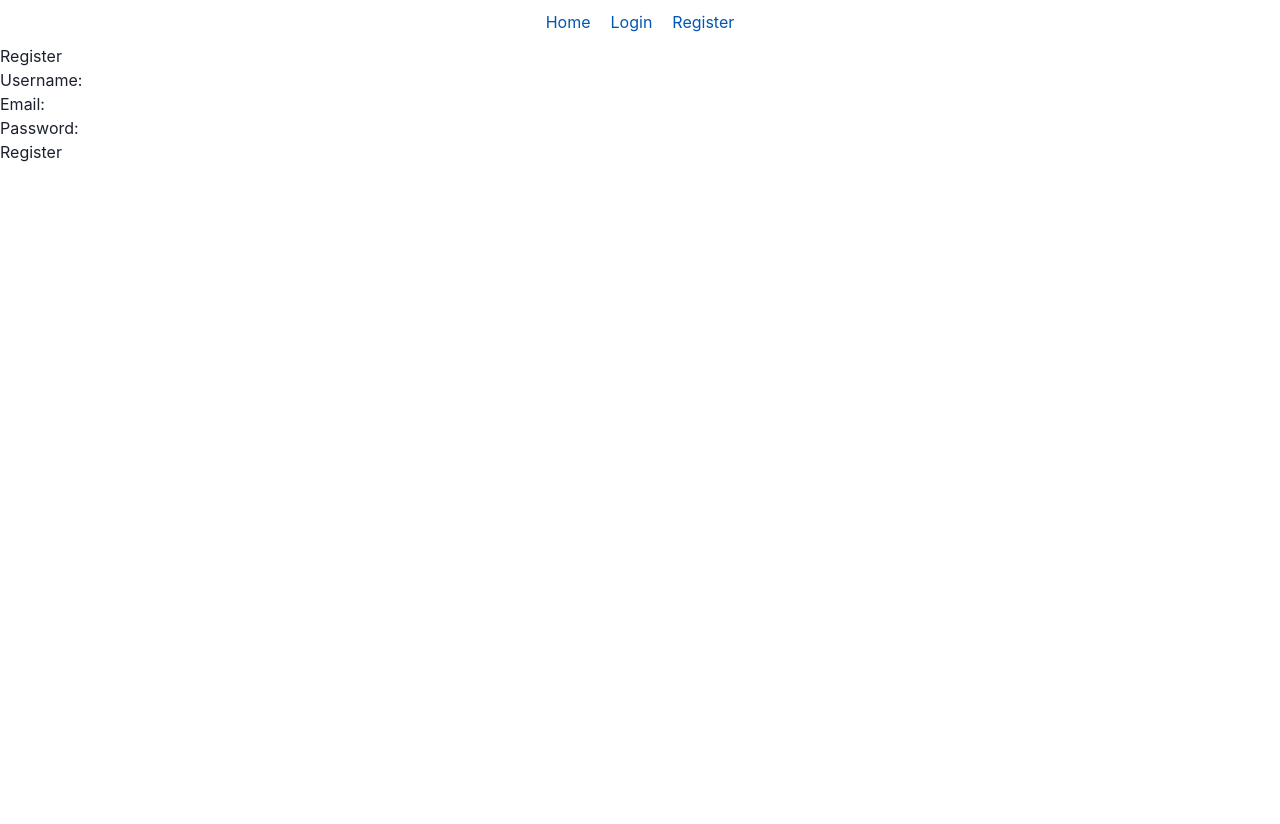
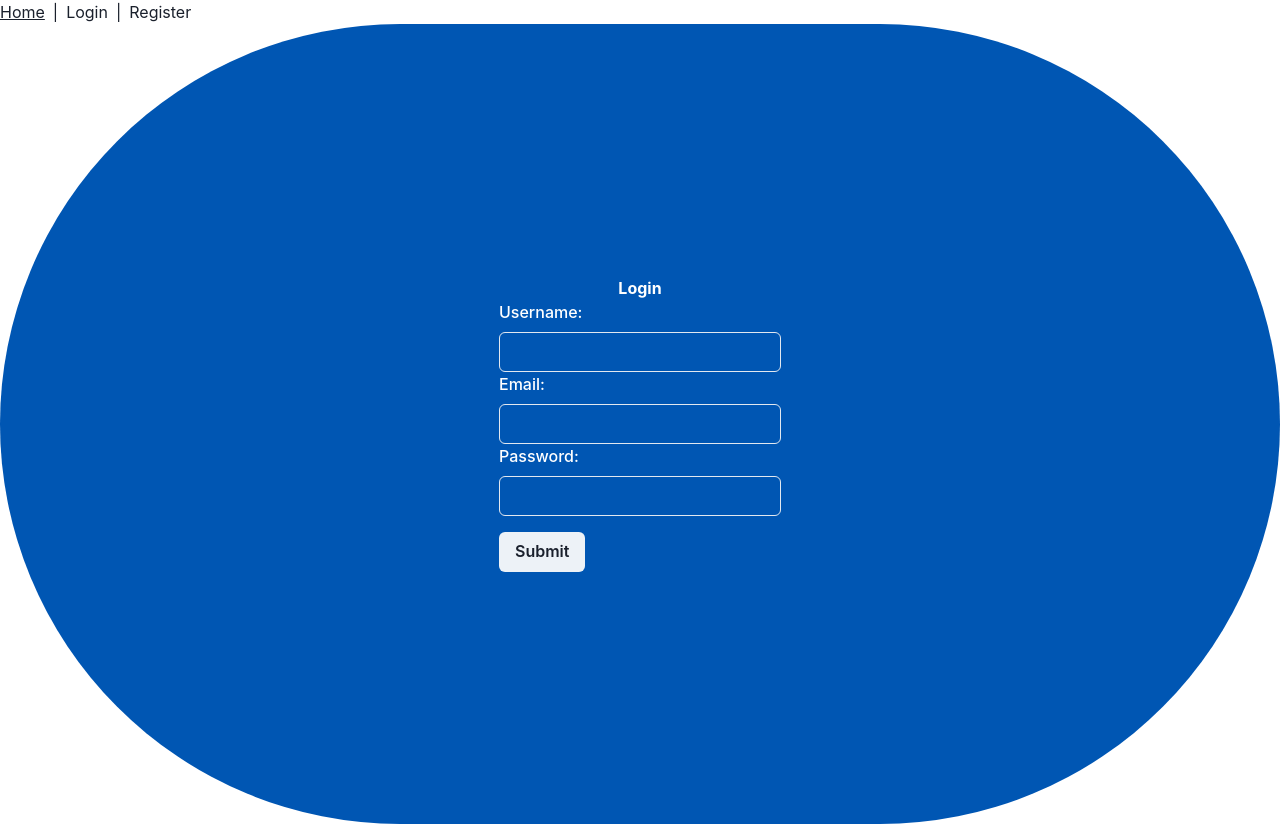
Before and after one commit to domibee/Capstone-2, a React (Create React App) app in the folder QualityRx/frontend/: page /register in a window 1280 px wide. Before the commit the page ends 800 px from the top, so only its background shows below. Built offline with nearby package versions, Linux system fonts and the light colour scheme.

Commit message:
UI updated for homepage, login and register

```diff
--- a/QualityRx/frontend/src/components/Navigation.js
+++ b/QualityRx/frontend/src/components/Navigation.js
@@ -2,16 +2,31 @@
 import React from 'react';
 import { Link } from 'react-router-dom';
 import '../styles/Navigation.css';
+import {
+  Breadcrumb,
+  BreadcrumbItem,
+  BreadcrumbLink,
+  BreadcrumbSeparator,
+} from '@chakra-ui/react'
 
 function Navigation() {
   return (
-    <nav className="navbar">
-      <div className="navbar-links">
-      <Link to="/">Home</Link>
-      <Link to="/login">Login</Link>
-      <Link to="/register">Register</Link>
-      </div>
-    </nav>
+
+    <Breadcrumb separator='|'>
+      <BreadcrumbItem>
+        <BreadcrumbLink as={Link} to='/'>
+          Home
+        </BreadcrumbLink>
+      </BreadcrumbItem>
+      <BreadcrumbItem>
+        <BreadcrumbLink as={Link} to='/login'>
+          Login
+        </BreadcrumbLink>
+      </BreadcrumbItem >
+      <BreadcrumbItem>
+      <BreadcrumbLink as={Link} to='/register'>Register</BreadcrumbLink>
+      </BreadcrumbItem>
+    </Breadcrumb>
   );
 }
 
--- a/QualityRx/frontend/src/components/medication/MedicationPrice.js
+++ b/QualityRx/frontend/src/components/medication/MedicationPrice.js
@@ -1,5 +1,6 @@
 import React, { useEffect, useState } from 'react';
 import axios from 'axios';
+import { Card, CardHeader, CardBody, CardFooter, Heading, Stack, StackDivider, Box, Text } from '@chakra-ui/react'
 
 function MedicationPrice({ medicationName }) {
     const [prices, setPrices] = useState(null);
@@ -25,9 +26,20 @@ function MedicationPrice({ medicationName }) {
     if (!prices) return <div>No pricing information available.</div>;
 
     return (
-        <div>
-            <h2>Prices for {medicationName}</h2>
-            {Object.entries(prices).map(([pharmacyName, priceInfo], index) => (
+
+        <Card>
+            <CardHeader>
+            <Heading size='md'><h2>Prices for {medicationName}</h2></Heading>
+            </CardHeader>
+
+            <CardBody>
+            <Stack divider={<StackDivider />} spacing='4'>
+                <Box>
+                <Heading size='xs' textTransform='uppercase'>
+                    Overview
+                </Heading>
+                <Text pt='2' fontSize='sm'>
+                {Object.entries(prices).map(([pharmacyName, priceInfo], index) => (
                 <div key={index}>
                     <h3>{pharmacyName}</h3>
                     <p>Retail Price: ${priceInfo.retailPrice}</p>
@@ -35,7 +47,12 @@ function MedicationPrice({ medicationName }) {
                     {/* Display additional details like BIN, PCN, etc. */}
                 </div>
             ))}
-        </div>
+                </Text>
+                </Box>
+            </Stack>
+            </CardBody>
+        </Card>
+
     );
 }
 
--- a/QualityRx/frontend/src/components/medication/MedicationSearchResult.css
+++ b/QualityRx/frontend/src/components/medication/MedicationSearchResult.css
@@ -1,41 +1,4 @@
 /* MedicationSearchResult.css */
-
-medication-results-container {
-  max-width: 800px;
-  margin: auto;
-  padding: 20px;
-  background-color: #f9f9f9;
-  border-radius: 10px;
-  box-shadow: 0 4px 8px rgba(0, 0, 0, 0.1);
-}
-
-.medication-details {
-  margin-top: 20px;
-  padding: 15px;
-  background-color: white;
-  border-radius: 8px;
-  box-shadow: 0 2px 4px rgba(0, 0, 0, 0.05);
-}
-
-.medication-details h2 {
-  color: #333;
-  margin-bottom: 15px;
-}
-
-.medication-details p {
-  margin-bottom: 10px;
-  color: #666;
-  line-height: 1.6;
-}
-
-.medication-details strong {
-  color: #333;
-}
-
-/* Prices Section */
-.prices-section {
-  margin-top: 20px;
-}
 
 /* Customization for SearchBar if needed */
 .search-bar-custom {
@@ -73,3 +36,41 @@ medication-results-container {
   width: 300px; /* Adjust the size as needed */
   height: auto;
 }
+
+medication-results-container {
+  max-width: 800px;
+  margin: auto;
+  padding: 20px;
+  background-color: #f9f9f9;
+  border-radius: 10px;
+  box-shadow: 0 4px 8px rgba(0, 0, 0, 0.1);
+
+}
+
+.medication-details {
+  margin-top: 20px;
+  padding: 15px;
+  background-color: white;
+  border-radius: 8px;
+  box-shadow: 0 2px 4px rgba(0, 0, 0, 0.05);
+}
+
+.medication-details h2 {
+  color: #333;
+  margin-bottom: 15px;
+}
+
+.medication-details p {
+  margin-bottom: 10px;
+  color: #666;
+  line-height: 1.6;
+}
+
+.medication-details strong {
+  color: #333;
+}
+
+/* Prices Section */
+.prices-section {
+  margin-top: 20px;
+}
--- a/QualityRx/frontend/src/components/medication/MedicationSearchResults.js
+++ b/QualityRx/frontend/src/components/medication/MedicationSearchResults.js
@@ -5,7 +5,8 @@ import { useSearchParams, Link } from 'react-router-dom';
 import axios from 'axios';
 import SearchBar from '../SearchBar';
 import MedicationPrice from './MedicationPrice';
-
+import { Tabs, TabList, TabPanels, Tab, TabPanel } from '@chakra-ui/react'
+import Navigation  from  '../Navigation';
 
 function MedicationSearchResults() {
   const [searchParams] = useSearchParams();
@@ -31,7 +32,7 @@ function MedicationSearchResults() {
         if (!labelData || !drugData) {
           setNoResults(true);
           return;
-        }
+        } /** TODO Must write this in the backend rather than front end for my dynamic code */
         setMedicationDetails({
           indicationsAndUsage: labelData?.indications_and_usage?.join(', ') || 'No indications and usage information available.',
           purpose: labelData?.purpose?.join(', ') || 'No purpose information available.',
@@ -74,32 +75,53 @@ function MedicationSearchResults() {
 
   // Display medication details
   return (
-    <div className="medication-results-container">
     <div className="search-bar-custom">
+      <Navigation/>
       <div className="search-bar-with-logo">
         <Link to="/">
           <img src="/QualityRx-logo.png" alt="QualityRx Logo" className="logo-small" />
         </Link>
+       <SearchBar />
     </div>
-      <SearchBar />
-      <MedicationPrice medicationName={searchTerm} />
+
+    <div className="medication-results-container">
+      <Tabs variant='enclosed' align ='center'>
+      <TabList>
+        <Tab>Pricing</Tab>
+        <Tab>Indications and Usage</Tab>
+        <Tab>Warnings and Contraindications </Tab>
+        <Tab>Pregnancy</Tab>
+      </TabList>
+      <TabPanels>
+        <TabPanel>
         <div className="medication-details">
-      <h2>Medication Details</h2>
+            <h2><strong>{searchTerm}</strong></h2>
             <p><strong>Brand Name:</strong> {medicationDetails.brandName}</p>
             <p><strong>Generic Name:</strong> {medicationDetails.genericName}</p>
+            </div>
+          <MedicationPrice medicationName={searchTerm} />
+        </TabPanel>
+        <TabPanel>
         <p><strong>Manufacturer:</strong> {medicationDetails.manufacturerName}</p>
         <p><strong>Indications and Usage:</strong> {medicationDetails.indicationsAndUsage}</p>
         <p><strong>Purpose:</strong> {medicationDetails.purpose}</p>
         <p><strong>Dosage and Administration:</strong> {medicationDetails.dosageAndAdministration}</p>
+        </TabPanel>
+        <TabPanel>
         <p><strong>Keep Out of Reach of Children:</strong> {medicationDetails.keepOutOfReachOfChildren}</p>
         <p><strong>Warnings:</strong> {medicationDetails.warnings}</p>
         <p><strong>Other Safety Information:</strong> {medicationDetails.otherSafetyInformation}</p>
+        </TabPanel>
+        <TabPanel>
         <p><strong>Pregnancy or Breast Feeding:</strong> {medicationDetails.pregnancyOrBreastFeeding}</p>
         <p><strong>Stop Use:</strong> {medicationDetails.stopUse}</p>
-      <p><strong>Package Label Principal Display Panel:</strong> {medicationDetails.packageLabelPrincipalDisplayPanel}</p>
+        </TabPanel>
+      </TabPanels>
+    </Tabs>
+
     </div>
     </div>
-    </div>
+
   );
 }
 
--- /dev/null
+++ b/QualityRx/frontend/src/components/user/Login.css
@@ -0,0 +1,7 @@
+.login-form {
+    color: #0056b3;
+    padding: 10px 20px;
+    margin: 300px;
+    display: flex;
+    justify-content: center;
+  }
--- a/QualityRx/frontend/src/components/user/Login.js
+++ b/QualityRx/frontend/src/components/user/Login.js
@@ -1,6 +1,16 @@
 import React, { useState } from 'react';
 import axios from 'axios';
 import Navigation  from  '../Navigation';
+import {
+  FormControl,
+  FormLabel,
+  FormErrorMessage,
+  FormHelperText,
+  Input,
+  Button,
+} from '@chakra-ui/react'
+
+import { Center, Square, Circle,AbsoluteCenter, Box } from '@chakra-ui/react'
 
 function Login() {
   const [email, setEmail] = useState('');
@@ -12,28 +22,36 @@ function Login() {
     try {
       const response = await axios.post('http://localhost:3001/api/users/login', { email, password });
       console.log(response.data);
+      navigate('/');
       // Handle login success, store token, redirect, etc.
     } catch (err) {
       setError('Invalid credentials');
     }
   };
 
+
   return (
-    <div>
+    <div className='login-form'>
       <Navigation/>
-      <h2>Login</h2>
-      <form onSubmit={handleSubmit}>
-        <div>
-          <label>Email:</label>
-          <input type="email" value={email} onChange={(e) => setEmail(e.target.value)} />
-        </div>
-        <div>
-          <label>Password:</label>
-          <input type="password" value={password} onChange={(e) => setPassword(e.target.value)} />
-        </div>
-        <button type="submit">Login</button>
-      </form>
-      {error && <p>{error}</p>}
+      <Circle bg='#0056b3' position='relative' h='800px'>
+        <AbsoluteCenter  p='10' color='white' axis='both'>
+          <Center><h2><strong>Login</strong></h2></Center>
+          <FormControl>
+          <FormLabel>Email</FormLabel>
+          <Input type='email' value={email} onChange={(e) => setEmail(e.target.value)} />
+          <FormLabel>Password</FormLabel>
+          <Input type='password' value={password} onChange={(e) => setPassword(e.target.value)} />
+          </FormControl>
+          <Button
+                mt={4}
+                colorScheme='gray'
+
+                type='submit'
+              >
+                Submit
+              </Button>
+            </AbsoluteCenter>
+          </Circle>
     </div>
   );
 }
--- a/QualityRx/frontend/src/components/user/Register.js
+++ b/QualityRx/frontend/src/components/user/Register.js
@@ -2,6 +2,15 @@ import React, { useState } from 'react';
 import axios from 'axios';
 import { useNavigate } from 'react-router-dom';
 import Navigation  from  '../Navigation';
+import {
+  FormControl,
+  FormLabel,
+  FormErrorMessage,
+  FormHelperText,
+  Input,
+  Button,
+} from '@chakra-ui/react'
+import { Center, Square, Circle,AbsoluteCenter, Box } from '@chakra-ui/react'
 
 function Register() {
   const [username, setUsername] = useState('');
@@ -31,23 +40,29 @@ function Register() {
   return (
     <div>
       <Navigation/>
-      <h2>Register</h2>
-      <form onSubmit={handleSubmit}>
-        <div>
-          <label>Username:</label>
-          <input type="text" value={username} onChange={(e) => setUsername(e.target.value)} />
-        </div>
-        <div>
-          <label>Email:</label>
-          <input type="email" value={email} onChange={(e) => setEmail(e.target.value)} />
-        </div>
-        <div>
-          <label>Password:</label>
-          <input type="password" value={password} onChange={(e) => setPassword(e.target.value)} />
-        </div>
-        <button type="submit">Register</button>
-      </form>
-      {error && <p>{error}</p>}
+      <div className='login-form'>
+      <Circle bg='#0056b3' position='relative' h='800px' onSubmit={handleSubmit}>
+        <AbsoluteCenter  p='10' color='white' axis='both'>
+          <Center><h2><strong>Login</strong></h2></Center>
+          <FormControl>
+          <FormLabel>Username:</FormLabel>
+          <Input type='text' value={username} onChange={(e) => setUsername(e.target.value)} />
+          <FormLabel>Email:</FormLabel>
+          <Input type='email' value={email} onChange={(e) => setEmail(e.target.value)} />
+          <FormLabel>Password:</FormLabel>
+          <Input type='password' value={password} onChange={(e) => setPassword(e.target.value)} />
+          </FormControl>
+          <Button
+                mt={4}
+                colorScheme='gray'
+
+                type='submit'
+              >
+                Submit
+              </Button>
+            </AbsoluteCenter>
+          </Circle>
+    </div>
     </div>
   );
 }
--- a/QualityRx/frontend/src/styles/Navigation.css
+++ b/QualityRx/frontend/src/styles/Navigation.css
@@ -3,6 +3,7 @@
     background-color: #ffffff;
     color: #0056b3;
     padding: 10px 20px;
+    margin: 300px;
     display: flex;
     justify-content: center;
   }
```
Lines whose indentation alone changed are shown as unchanged.
